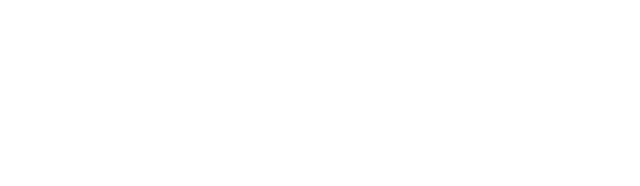
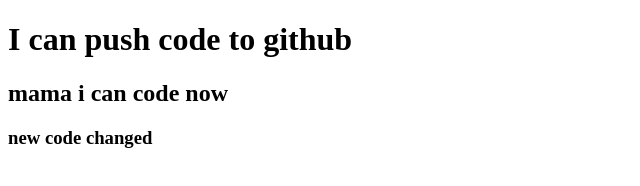
Before and after one commit to MashBah/My-second-repo, a plain HTML site: page index.html in a window 1280 px wide. Shown: the whole page, without its empty margins (0-640 px from the left). Drawn offline with Linux system fonts and the light colour scheme.

Commit message:
added header

```diff
--- a/index.html
+++ b/index.html
@@ -7,6 +7,8 @@
     <title>My second github repo</title>
 </head>
 <body>
-
+    <h1>I can push code to github</h1>
+    <h2>mama i can code now</h2>
+    <h3>new code changed</h3>
 </body>
 </html>
```
